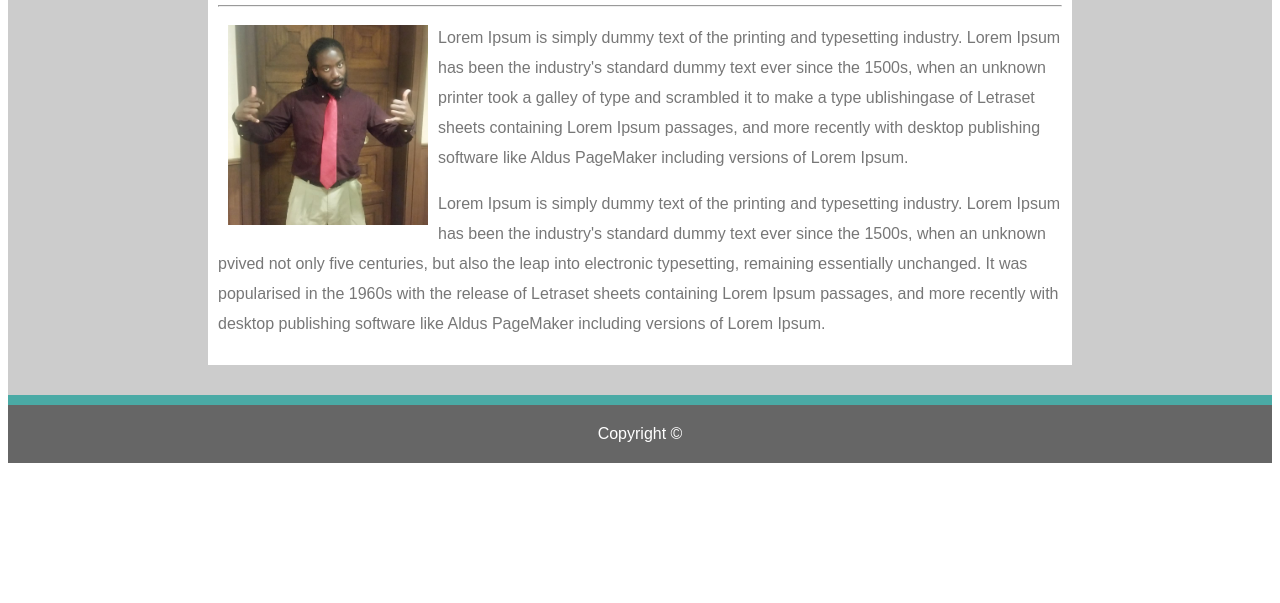
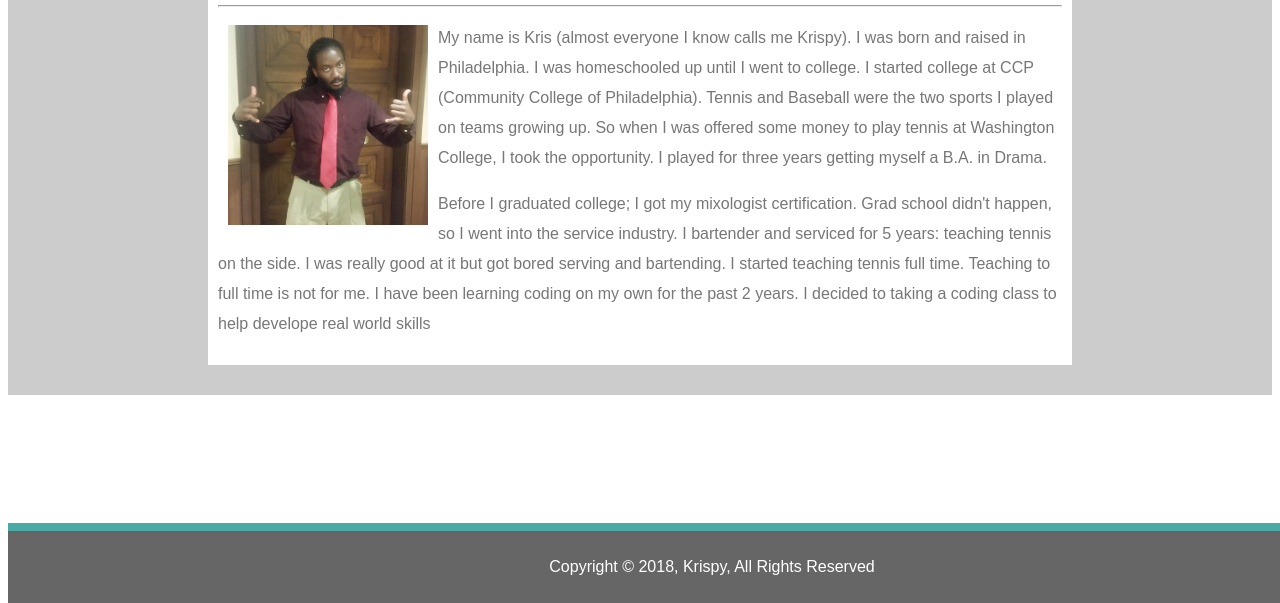
Before and after one commit to krispykrisp12/Basic-Portfolio, a plain HTML site: page index.html in a window 1280 px wide. Shown: the part 197-800 px from the top of the page. Drawn offline with Linux system fonts and the light colour scheme.

Commit message:
Added comments and adjustments

```diff
--- a/assets/css/style.css
+++ b/assets/css/style.css
@@ -16,10 +16,17 @@ nav {
     right: 200px;
     float: right;
     background: #4aaaa5;
-    list-style: none;
-    display: inline-block;
     color: #777;
     background: white;
+}
+
+nav a:hover {
+    background: #4aaaa5;
+    color: #fff;
+    padding: 30px;
+    font-size: 24px;
+    margin: 0px;
+    text-transform: uppercase;
 }
 
 a {
@@ -56,6 +63,7 @@ p {
     line-height: 30px;
 }
 
+/* The wrapper and the content area */
 #wrapper {
     border-top: solid 1px grey;
     background: #ccc;
@@ -64,6 +72,8 @@ p {
     overflow: auto;
     height: auto;
 }
+
+
 .main {
     clear: both;
     margin-left: 200px;
@@ -78,6 +88,12 @@ p {
 
 
 }
+
+.mainish {
+    height: 700px;
+}
+
+/* Home page image */
 
 .image-float {
     float: left;
@@ -113,6 +129,11 @@ textarea {
     font-size: 20px;
     padding: 20px;
     color: white;
+}
+
+.container input[type=submit]:hover {
+    font-size: 30px;
+    text-transform: uppercase;
 }
 
 /* Portfolio images and text */
@@ -156,16 +177,23 @@ textarea {
 
 
 /* Start of the bottom section */
-
+/* gline is short for green line */
 #gline {
     background: #4aaaa5;
     padding: 5px;
     margin: 0px;
+    position: fixed;
+    bottom: 70px;
+    width: 110%;
 }
 
 footer {
+    position: fixed;
+    bottom: 0px;
+    width: 110%;
     color: #fff;
     background: #666;
-    padding: 20px;
+    padding: 5px;
     text-align: center;
+
 }
--- a/index.html
+++ b/index.html
@@ -4,55 +4,68 @@
         <meta charset="UTF-8">
         <title>Home | About Me</title>
 
+        <!-- Links to external CSS -->
         <link rel="stylesheet" href="assets/css/reset.css" type="text/css">
         <link rel="stylesheet" href="assets/css/style.css" type="text/css">
 
     </head>
     <body>
+        <!-- Header -->
         <header id="top">
+            <!-- Logo name -->
             <div id="name">
                 <h1>Kris Wilson</h1>
             </div>
+
+            <!-- Nav bar -->
             <nav>
                 <ul>
                     <li><a href="#">About</a></li>
-                    <li><a href="pages/portfolio.html">Profolio</a></li>
+                    <li><a href="pages/portfolio.html">Portfolio</a></li>
                     <li><a href="pages/contact.html">Contact</a></li>
                 </ul>
             </nav>
         </header>
+
+        <!-- Start of the content -->
+
         <div id="wrapper">
             <section class="main">
 
+                <!-- Title of the page -->
                 <h1 id="greenish">About Me</h1>
 
                 <hr>
 
+                <!-- Home image of myself -->
                 <img class="image-float" src="assets/images/me.jpg" alt="Kris Wilson" >
 
-                <p>Lorem Ipsum is simply dummy text of the printing and typesetting industry.
-                Lorem Ipsum has been the industry's standard dummy text ever since the 1500s,
-                when an unknown printer took a galley of type and scrambled it to make a type
-                ublishingase of Letraset sheets containing Lorem Ipsum passages,
-                and more recently with desktop publishing software like Aldus PageMaker including
-                versions of Lorem Ipsum.</p>
+                <!-- First paragraph -->
+                <p>My name is Kris (almost everyone I know calls me Krispy). I was born and
+                raised in Philadelphia. I was homeschooled up until I went to college. I started college at CCP
+                (Community College of Philadelphia). Tennis and Baseball were the two sports I played on teams
+                growing up. So when I was offered some money to play tennis at Washington College, I took the opportunity. I
+                played for three years getting myself a B.A. in Drama.
+                </p>
 
-                <p>Lorem Ipsum is simply dummy text of the printing and typesetting industry.
-                Lorem Ipsum has been the industry's standard dummy text ever since the 1500s,
-                when an unknown pvived not only five centuries, but also the leap into
-                electronic typesetting, remaining essentially unchanged. It was popularised in
-                the 1960s with the release of Letraset sheets containing Lorem Ipsum passages,
-                and more recently with desktop publishing software like Aldus PageMaker including
-                versions of Lorem Ipsum.</p>
+                <!-- Second paragraph -->
+                <p>Before I graduated college; I got my mixologist certification. Grad school didn't happen, so I went into the
+                service industry. I bartender and serviced for 5 years: teaching tennis on the side. I was really good at it but got
+                bored serving and bartending. I started teaching tennis full time. Teaching to full time is not for me. I have been
+                learning coding on my own for the past 2 years. I decided to taking a coding class to help develope real world skills</p>
 
             </section>
         </div>
+
+        <!-- Green line (footer) -->
         <div id="gline">
 
         </div>
+
+        <!-- footer in a fixed position -->
         <footer>
 
-            Copyright &copy;
+            <p>Copyright &copy; 2018, Krispy, All Rights Reserved</p>
 
         </footer>
 
```
Also changed, not shown: pages/contact.html (+17 -3 lines), pages/portfolio.html (+21 -7 lines).
